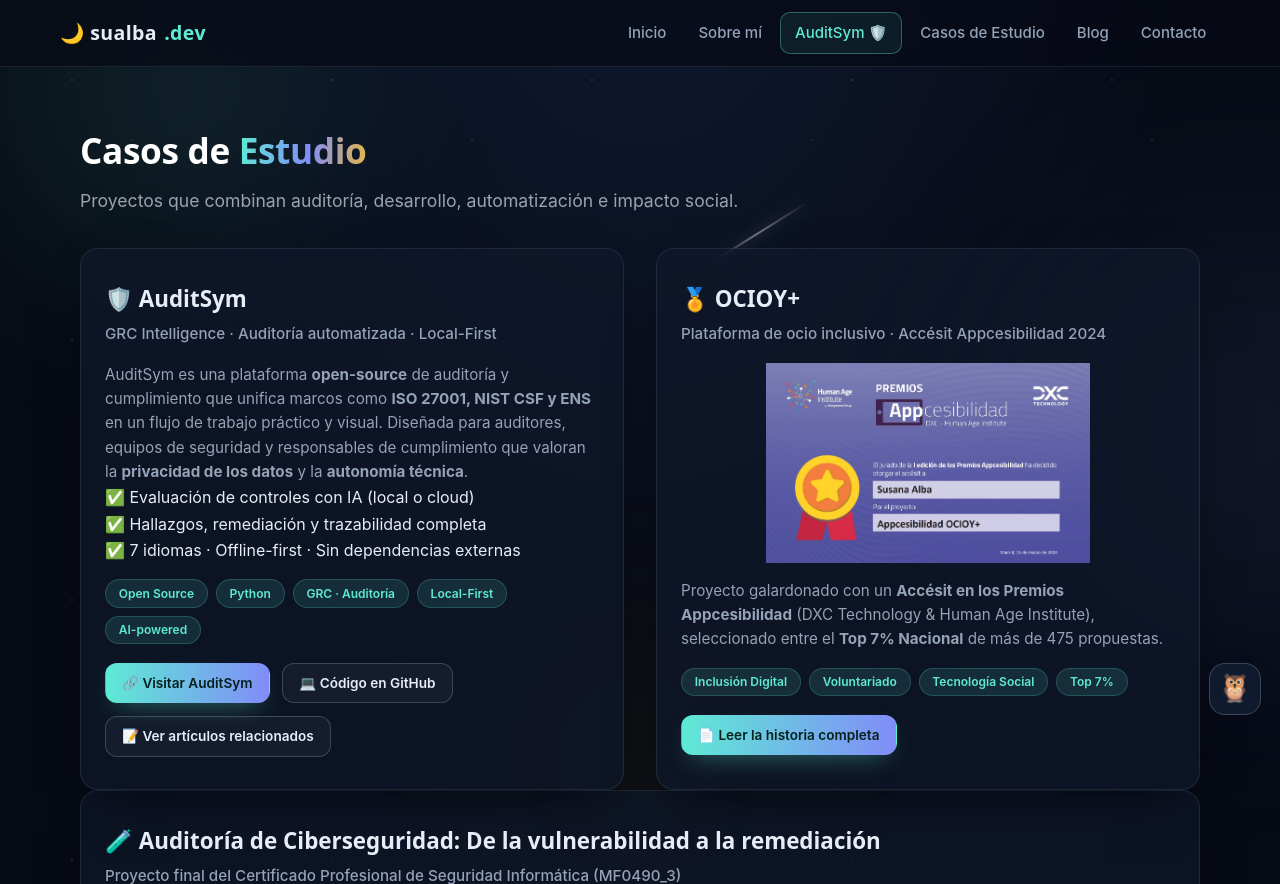
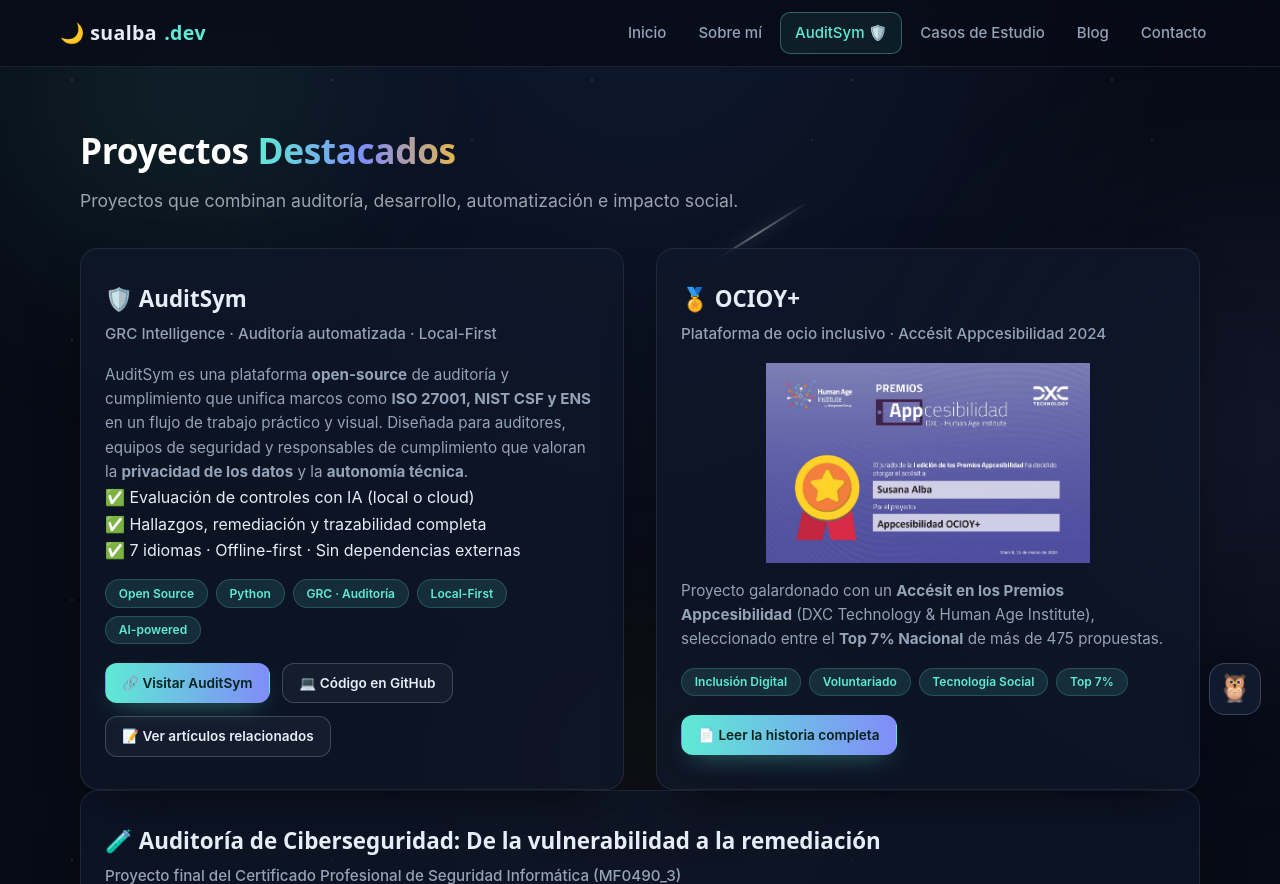
Before and after one commit to SUALBA/Blog-portfolio-con-Django, a Django app: page /proyectos/ in a window 1280 px wide. Shown: the top 884 px of the page. Run offline with Django 5.2, Linux system fonts and the light colour scheme; some libraries are stand-ins or nearby versions; some web fonts are replaced.

Commit message:
cambio titulo Proyectos destacados

```diff
--- a/blog/templates/blog/home.html
+++ b/blog/templates/blog/home.html
@@ -50,7 +50,7 @@
         <a href="{% url 'blog:lista_posts' %}" class="{% if request.path == '/' %}active{% endif %}">Inicio</a>
         <a href="{% url 'blog:sobre_mi' %}" class="{% if '/sobre-mi' in request.path %}active{% endif %}">Sobre mí</a>
         <a href="https://auditsym.com" class="nav-special" target="_blank" rel="noopener">AuditSym 🛡️</a>
-        <a href="/proyectos/">Casos de Estudio</a>
+        <a href="/proyectos/">Proyectos</a>
         <a href="{% url 'blog:lista_posts' %}" class="{% if '/post/' in request.path or '/codigo-de-vida' in request.path %}active{% endif %}">Blog</a>
         <a href="/contacto/">Contacto</a>
       </nav>
--- a/blog/templates/blog/proyectos.html
+++ b/blog/templates/blog/proyectos.html
@@ -1,14 +1,14 @@
 {% extends 'blog/base.html' %}
 {% load static %}
 
-{% block title %}Casos de Estudio | sualba.dev{% endblock %}
+{% block title %}Proyectos Destacados | sualba.dev{% endblock %}
 
 {% block content %}
 
 <section class="proyectos">
   <div class="container">
     <header class="page-head reveal">
-      <h1 class="page-title">Casos de <span class="grad-text">Estudio</span></h1>
+      <h1 class="page-title">Proyectos <span class="grad-text">Destacados</span></h1>
       <p class="page-sub">Proyectos que combinan auditoría, desarrollo, automatización e impacto social.</p>
     </header>
 
```
